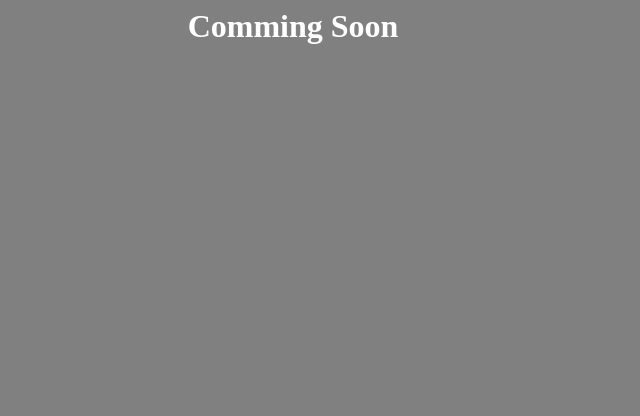
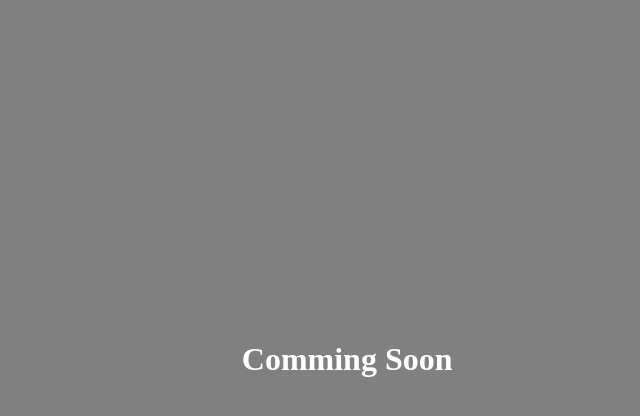
Before and after one commit to Blioxxx/github.blioxxx.de, a plain HTML site: page index.html in a window 1280 px wide. Shown: the whole page, without its empty margins (347-987 px from the left). Drawn offline with Linux system fonts and the light colour scheme.

Commit message:
Update styles.css

```diff
--- a/assets/styles.css
+++ b/assets/styles.css
@@ -4,6 +4,7 @@ body{
 
 h1 {
   color: white;
-  postition: relativ;
+  position: absolute;
   top: 40%;
+  left: 46%;
 }
```
